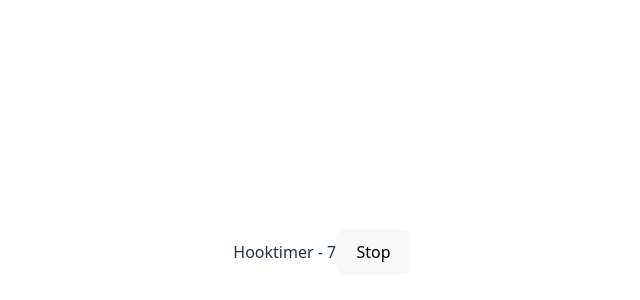
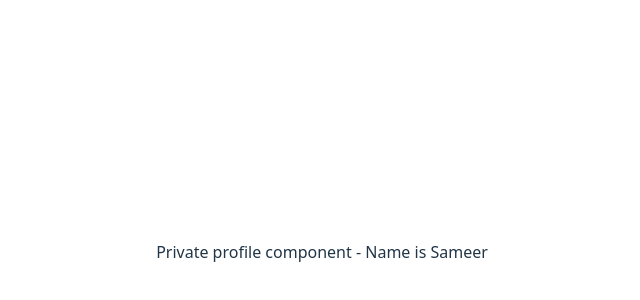
Before and after one commit to sameerwatts/TypeScriptFundamentals, a React (Vite) app in the folder my-react-ts-app/: page / in a window 1280 px wide. Shown: the part 148-448 px from the top of the page, without its empty margins (318-958 px from the left). Built offline with nearby package versions, Linux system fonts and the light colour scheme.

Commit message:
Passing component as a prop in typescript

```diff
--- a/my-react-ts-app/src/App.tsx
+++ b/my-react-ts-app/src/App.tsx
@@ -1,9 +1,12 @@
 import "./App.css";
-import MutableRef from "./components/ref/MutableRef";
+import Private from "./components/auth/Private";
+import Profile from "./components/auth/Profile";
+// import MutableRef from "./components/ref/MutableRef";
 
 function App() {
   return <div id="root">
-    <MutableRef />
+    {/* <MutableRef /> */}
+    <Private isLoggedIn={true} Component={Profile}/>
   </div>;
 }
 
--- /dev/null
+++ b/my-react-ts-app/src/components/auth/Login.tsx
@@ -0,0 +1,10 @@
+
+const Login = () => {
+    return (
+        <div>
+            Please login to continue
+        </div>
+    );
+};
+
+export default Login;
--- /dev/null
+++ b/my-react-ts-app/src/components/auth/Private.tsx
@@ -0,0 +1,17 @@
+import Login from "./Login";
+import type { ProfilePropsType } from "./Profile";
+
+type PrivatePropsType = {
+  isLoggedIn: boolean;
+  Component: React.ComponentType<ProfilePropsType>
+};
+
+const Private = ({ isLoggedIn, Component }: PrivatePropsType) => {
+  if (isLoggedIn) {
+    return <Component name='Sameer' />;
+  } else {
+    <Login />;
+  }
+};
+
+export default Private;
--- /dev/null
+++ b/my-react-ts-app/src/components/auth/Profile.tsx
@@ -0,0 +1,12 @@
+export type ProfilePropsType = {
+    name: string
+}
+const Profile = ({name}: ProfilePropsType) => {
+    return (
+        <div>
+            Private profile component - Name is {name}
+        </div>
+    );
+};
+
+export default Profile;
```
